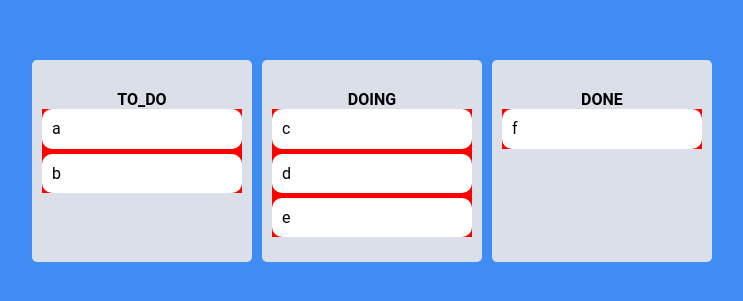
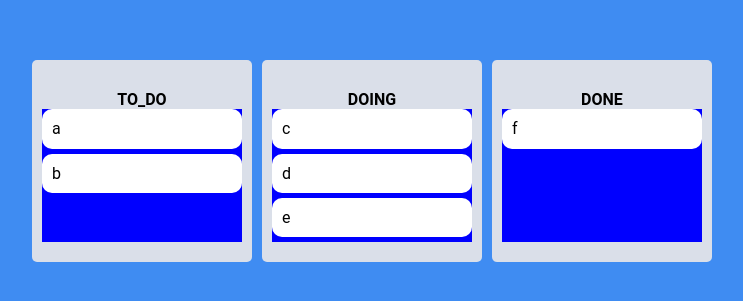
Before and after one commit to SM0413/react-dragNdrop, a React (Create React App) app: page / in a window 1280 px wide. Shown: the part 239-540 px from the top of the page, without its empty margins (268-1011 px from the left). Built offline with nearby package versions, Linux system fonts and the light colour scheme.

Commit message:
Droppable Snapshot

```diff
--- a/src/Components/Board.tsx
+++ b/src/Components/Board.tsx
@@ -8,6 +8,8 @@
   background-color: ${(props) => props.theme.boardColor};
   border-radius: 5px;
   min-height: 200px;
+  display: flex;
+  flex-direction: column;
 `;
 
 const Title = styled.h1`
@@ -15,6 +17,18 @@
   font-weight: bolder;
   align-items: center;
   justify-content: center;
+`;
+
+interface IAreaProps {
+  isDraggingFromThis: boolean;
+  isDraggingOver: boolean;
+}
+
+const Area = styled.div<IAreaProps>`
+  background-color: ${(props) =>
+    props.isDraggingOver ? "pink" : props.isDraggingFromThis ? "red" : "blue"};
+  flex-grow: 1;
+  transition: background-color 0.3s ease-in-out;
 `;
 
 interface IBoardProps {
@@ -26,10 +40,10 @@
     <Wrapper>
       <Title>{boardId.toUpperCase()}</Title>
       <Droppable droppableId={boardId}>
-        {(magic) => (
-          <div ref={magic.innerRef} {...magic.droppableProps}>
-            <div
-              style={{ backgroundColor: "red" }}
+        {(magic, snapshot) => (
+          <Area
+            isDraggingOver={snapshot.isDraggingOver}
+            isDraggingFromThis={Boolean(snapshot.draggingFromThisWith)}
             ref={magic.innerRef}
             {...magic.droppableProps}
           >
@@ -37,8 +51,7 @@
               <DragabbleCard key={toDo} index={index} toDo={toDo} />
             ))}
             {magic.placeholder}
-            </div>
-          </div>
+          </Area>
         )}
       </Droppable>
     </Wrapper>
```
Lines whose indentation alone changed are shown as unchanged.
